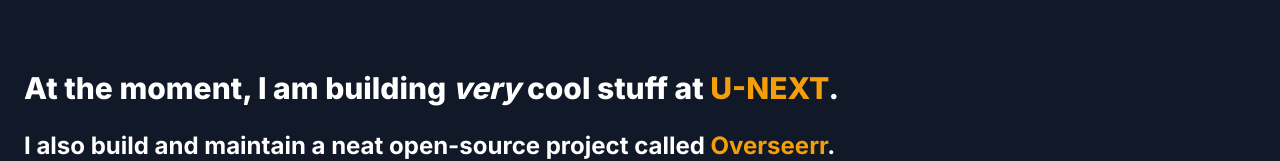
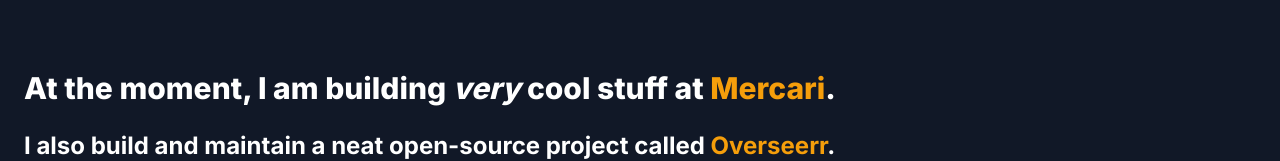
Before and after one commit to sct/sct.dev, a Next.js app: page / in a window 1280 px wide. Shown: the part 369-530 px from the top of the page. Built offline with nearby package versions, Linux system fonts and the light colour scheme; what @tailwindcss/typography would draw is missing.

Commit message:
Update current position

```diff
--- a/pages/cv.tsx
+++ b/pages/cv.tsx
@@ -40,7 +40,7 @@
           <div className="mt-6 info-block">
             <div className="flex flex-col space-y-1">
               <span className="text-sm text-gray-200">
-                July 2018 to Present
+                July 2018 to August 2021
               </span>
               <span className="flex items-center text-2xl font-semibold text-gray-100">
                 <span className="mr-2">U-NEXT</span>
--- a/pages/index.tsx
+++ b/pages/index.tsx
@@ -32,8 +32,8 @@
           <div className="mt-20">
             <p className="text-3xl font-extrabold">
               At the moment, I am building <em>very</em> cool stuff at{' '}
-              <a href="https://unext.co.jp" target="_blank" rel="noreferrer">
-                U-NEXT
+              <a href="https://mercari.com" target="_blank" rel="noreferrer">
+                Mercari
               </a>
               .
             </p>
```
